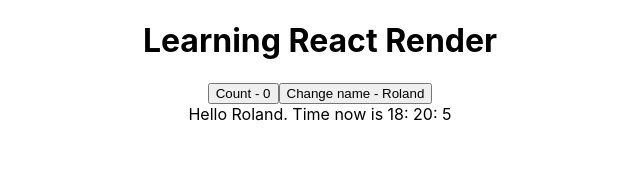
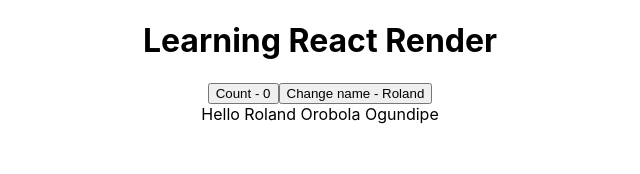
Before and after one commit to rolandexplore93/react-render-demo, a React (Create React App) app: page / in a window 1280 px wide. Shown: the top 174 px of the page, without its empty margins (320-960 px from the left). Built offline with nearby package versions, Linux system fonts and the light colour scheme.

Commit message:
Explain incorrect React memo with props reference

```diff
--- a/src/App.js
+++ b/src/App.js
@@ -8,6 +8,7 @@
 import { ChildOne } from './Components/Optimization/ChildOne';
 import ParentTwo from './Components/Optimization/ParentTwo';
 import ParentThree from './Components/IncorrectOptimizations/ParentThree';
+import ParentFour from './Components/IncorrectOptimizations/ParentFour';
 
 function App() {
   return (
@@ -21,7 +22,8 @@
         <ChildOne />
       </ParentOne> */}
       {/* <ParentTwo /> */}
-      <ParentThree />
+      {/* <ParentThree /> */}
+      <ParentFour />
     </div>
   );
 }
--- a/src/Components/IncorrectOptimizations/ChildFive.js
+++ b/src/Components/IncorrectOptimizations/ChildFive.js
@@ -1,12 +1,12 @@
 import React from 'react'
 
 // INCORRECT MEMO WITH PROPS REFERENCE
-export const ChildFive = ({name}) => {
+export const ChildFive = ({name, person}) => {
 
     console.log("ChildFive Render")
   return (
     <div>
-        Hello {name}
+        Hello {name} {person.fname} {person.lname}
     </div>
   )
 }
--- a/src/Components/IncorrectOptimizations/ParentFour.js
+++ b/src/Components/IncorrectOptimizations/ParentFour.js
@@ -0,0 +1,37 @@
+import React, { useState } from 'react'
+import { MemoizedChildFive } from './ChildFive'
+// import { MemoizedChildFour } from './ChildFour'
+// import { MemoizedChildThree } from './ChildThree'
+
+// INCORRECT MEMO WITH PROPS REFERENCE
+function ParentFour() {
+    const [count, setCount] = useState(0)
+    const [name, setName] = useState('Roland')
+
+    // Display a person fname and lname in the component. So, we need to create an object
+    const person = {
+        fname: "Orobola",
+        lname: "Ogundipe"
+    }
+
+    // a click handler function also have the same behavior
+    const handleClick =  () => {}
+
+    console.log("ParentFour Render")
+
+  return (
+    <div>
+        <button onClick={() => setCount(prevCount => prevCount + 1)}>Count - {count}</button>
+        {/* <button onClick={() => setCount(0)}>Count to 0 - {count}</button> */}
+        {/* <button onClick={() => setCount(5)}>Count to Five - {count}</button> */}
+        <button onClick={() => setName("Codevolution")}>Change name - {name}</button>
+        {/* <MemoizedChildThree name={name}>
+            Hello
+        </MemoizedChildThree> */}
+        {/* <MemoizedChildFour name={name} /> */}
+        <MemoizedChildFive name={name} person={person} />
+    </div>
+  )
+}
+
+export default ParentFour
```
